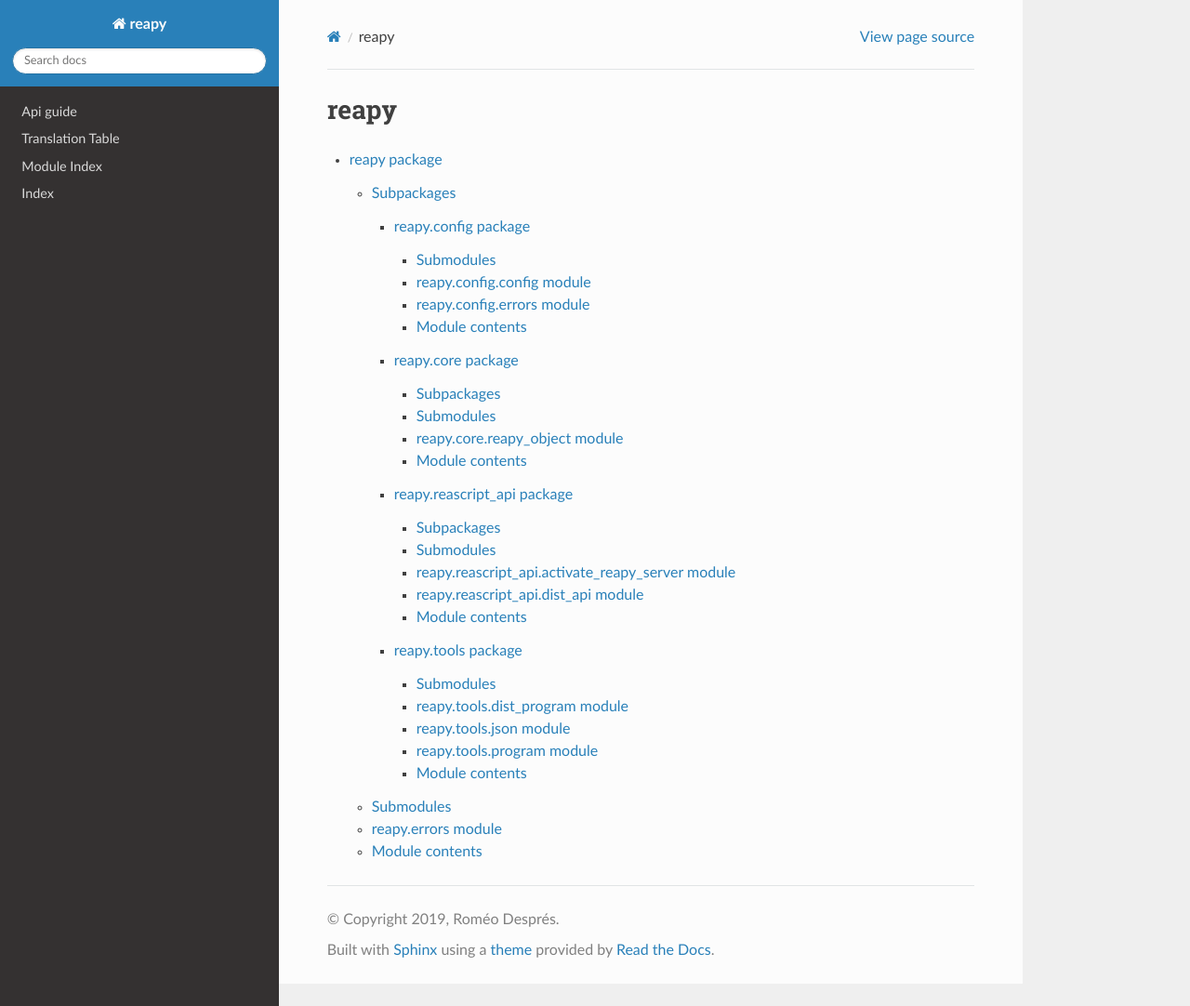
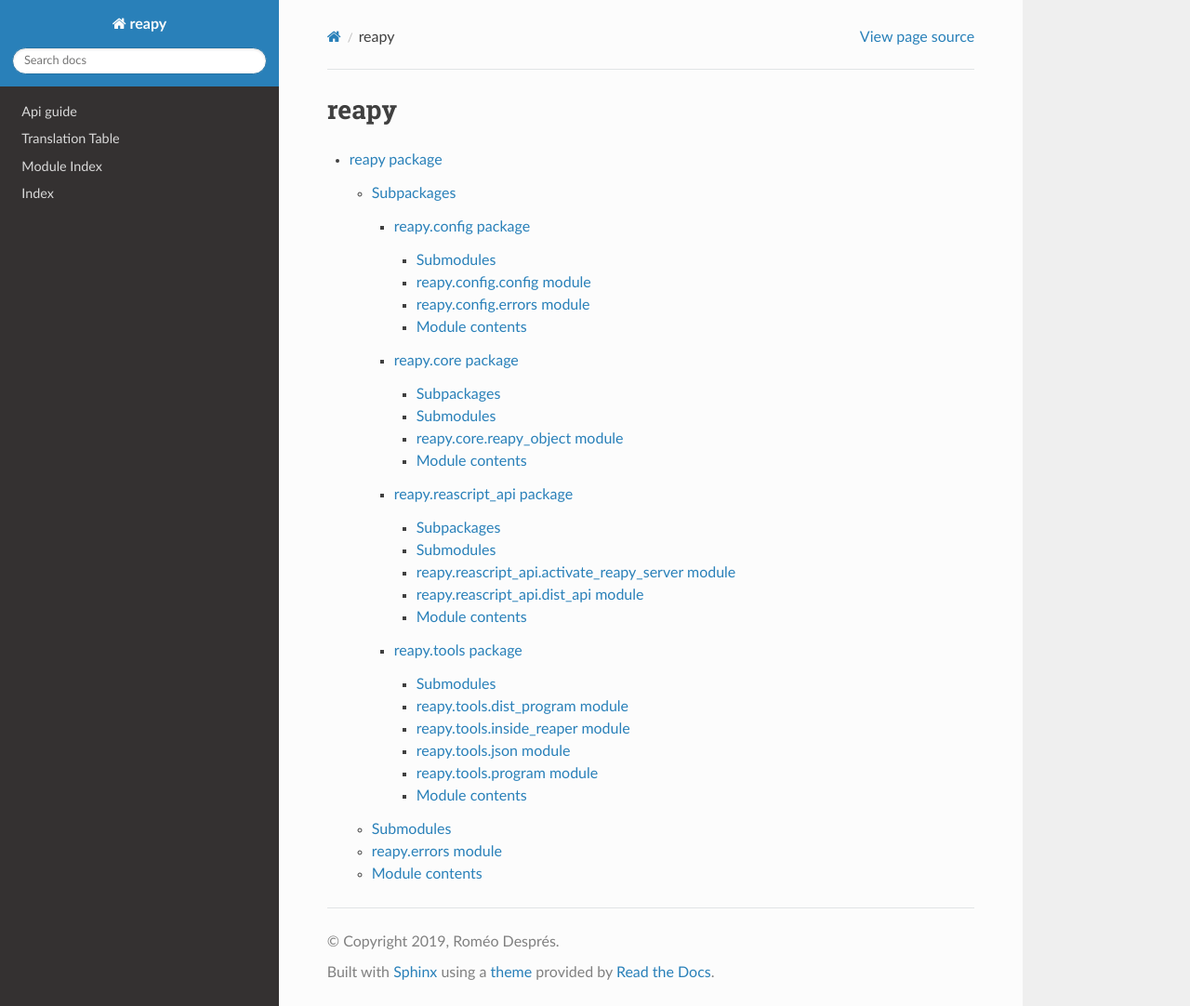
Before and after one commit to RomeoDespres/reapy, a Sphinx documentation site: the page built from docs/source/modules.rst, in a window 1280 px wide and 1082 px high. Shown: the whole window at 93% size. Built offline with Sphinx 7.4.7 and the Read the Docs theme 2.0.0, drawn with Linux system fonts in a browser that asks for light colours; pages that are not in the unit, such as notebooks, are missing from menus.

Commit message:
Update docs

```diff
--- a/docs/source/reapy.tools.rst
+++ b/docs/source/reapy.tools.rst
@@ -8,6 +8,14 @@ reapy.tools.dist\_program module
 --------------------------------
 
 .. automodule:: reapy.tools.dist_program
+    :members:
+    :undoc-members:
+    :show-inheritance:
+
+reapy.tools.inside\_reaper module
+--------------------------------
+
+.. automodule:: reapy.tools.inside_reaper
     :members:
     :undoc-members:
     :show-inheritance:
```
